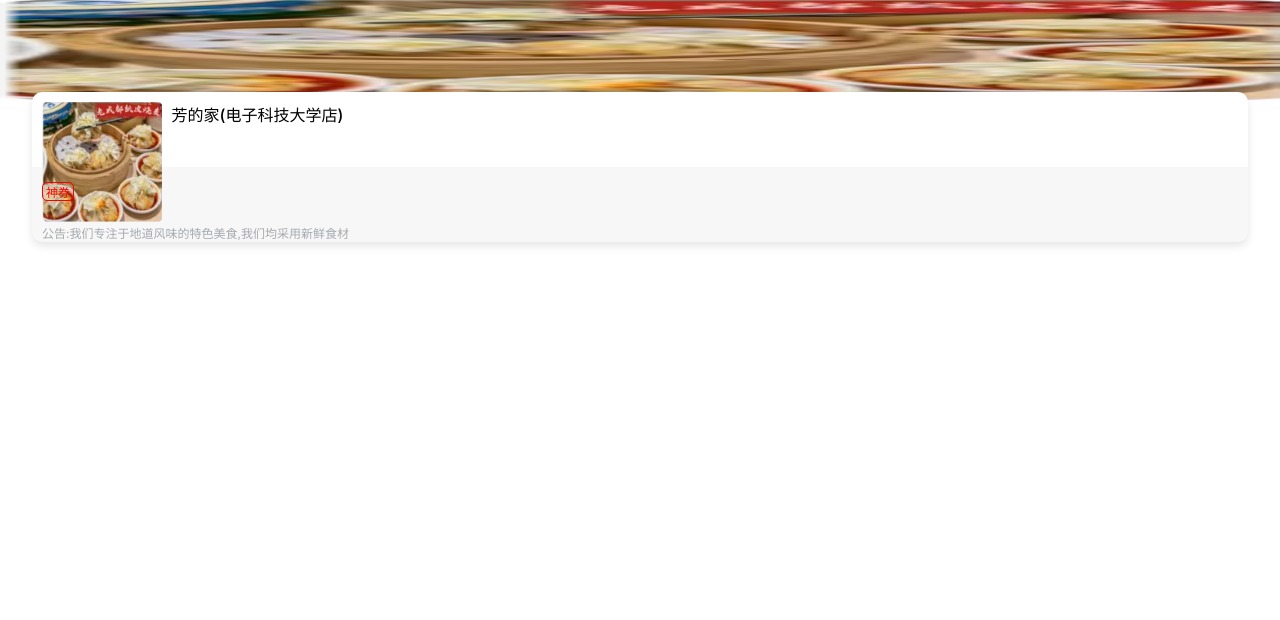
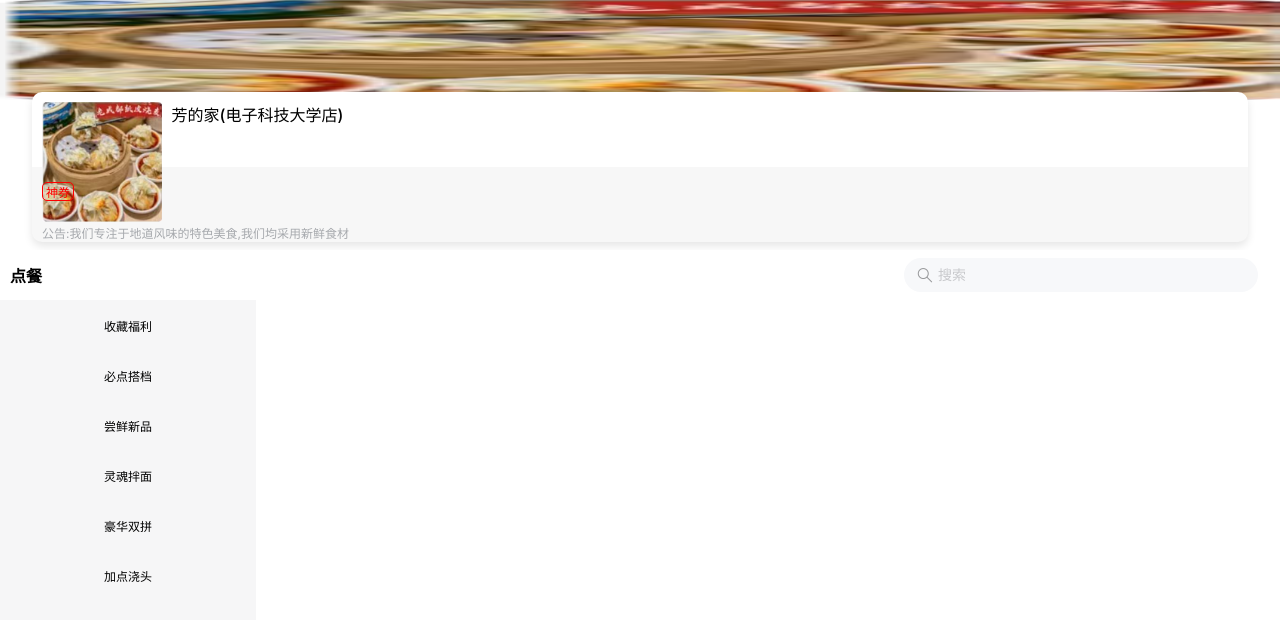
Before and after one commit to SupremacySakura/order-food, a Vue app: page /shop in a window 1280 px wide. Shown: the top 620 px of the page. Built offline with nearby package versions, Linux system fonts and the light colour scheme.

Commit message:
0.5.0 完成店铺主页侧边导航栏的基本样式

```diff
--- a/src/views/ShopView.vue
+++ b/src/views/ShopView.vue
@@ -1,13 +1,20 @@
 <script setup lang="ts">
-import { onMounted, ref } from 'vue'
+import { onBeforeMount, onMounted, ref } from 'vue'
 import { useRouter, useRoute } from 'vue-router'
 import foodPhoto from '../../public/foodPhoto.png'
 const router = useRouter()
 const route = useRoute()
 const id = ref()
+const foodNavMinHeight = ref(0)
+onBeforeMount(() => {
+  const viewPortHeight = window.innerHeight
+  foodNavMinHeight.value = viewPortHeight - 300
+})
 onMounted(() => {
   //获取店铺id
   id.value = route.query?.id
+
+
 })
 
 </script>
@@ -38,9 +45,23 @@ onMounted(() => {
     </div>
 
 
-    <div></div>
-    <div></div>
-    <div></div>
+    <div class="search">
+      <div class="searchLabel"><span>点餐</span></div>
+      <div class="searchFrame"><van-search placeholder="搜索" shape="round" /></div>
+    </div>
+
+    <div class="foodShow">
+      <div class="foodNav" :style="{ minHeight: foodNavMinHeight + 'px' }">
+        <span>收藏福利</span>
+        <span>必点搭档</span>
+        <span>尝鲜新品</span>
+        <span>灵魂拌面</span>
+        <span>豪华双拼</span>
+        <span>加点浇头</span>
+      </div>
+      <div class="foodList"></div>
+    </div>
+
   </div>
 </template>
 
@@ -48,9 +69,6 @@ onMounted(() => {
 .shopBox {
   width: 100%;
   height: 100%;
-  display: flex;
-  flex-direction: column;
-  align-items: center;
 
   .backgroundImage {
     width: 100%;
@@ -67,6 +85,7 @@ onMounted(() => {
     height: 150px;
     border-radius: 10px;
     position: relative;
+    margin: 0 auto;
     top: -8px;
     background-color: white;
     overflow: hidden;
@@ -124,5 +143,44 @@ onMounted(() => {
       }
     }
   }
+
+  .search {
+    width: 100%;
+    height: 50px;
+    display: flex;
+    overflow: hidden;
+    justify-content: space-between;
+    align-items: center;
+    padding: 10px;
+    position: sticky;
+    top: 0;
+    background-color: white;
+
+    .searchLabel {
+      font-weight: 600
+    }
+
+    .searchFrame {
+      width: 30%;
+    }
+  }
+
+  .foodShow {
+    width: 100%;
+
+    .foodNav {
+      width: 20%;
+      background-color: rgba(166.2, 168.6, 173.4, 0.1);
+
+      span {
+        width: 100%;
+        height: 50px;
+        display: flex;
+        align-items: center;
+        justify-content: center;
+        font-size: 12px;
+      }
+    }
+  }
 }
 </style>
```
